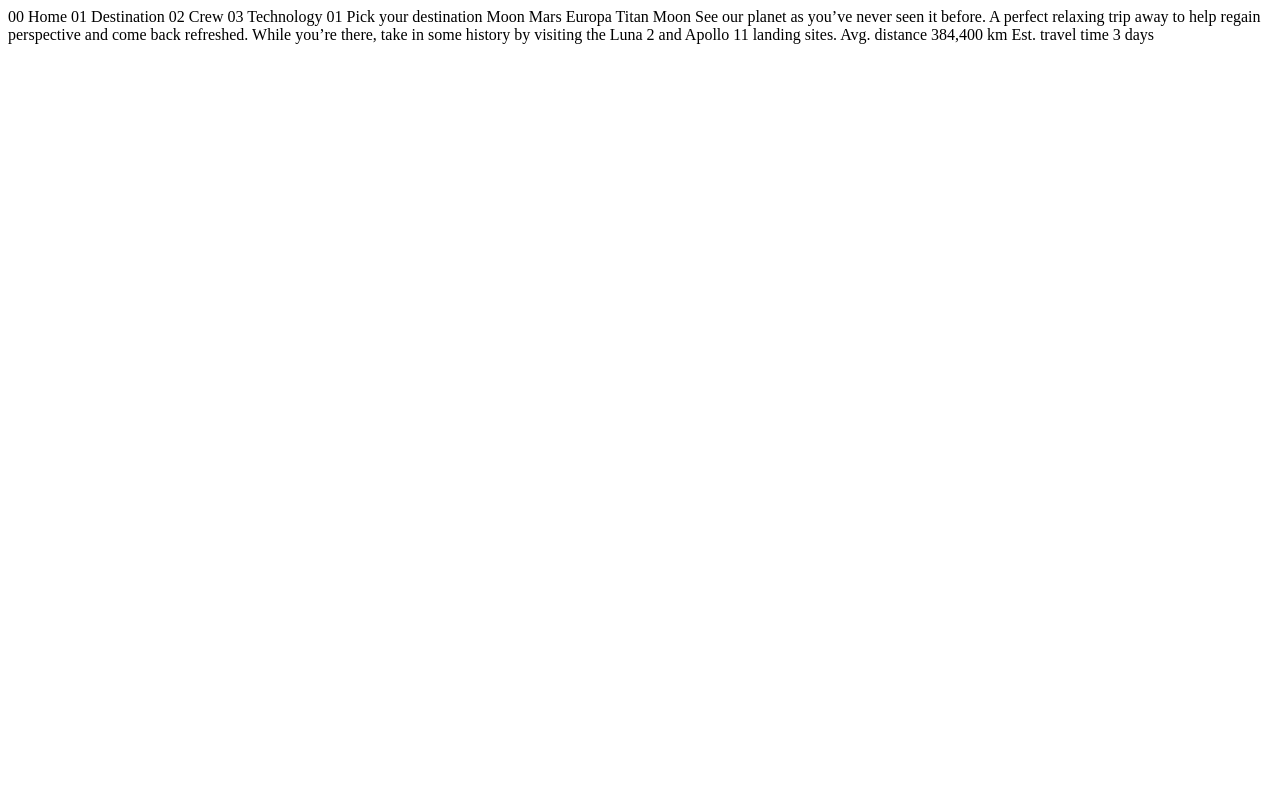
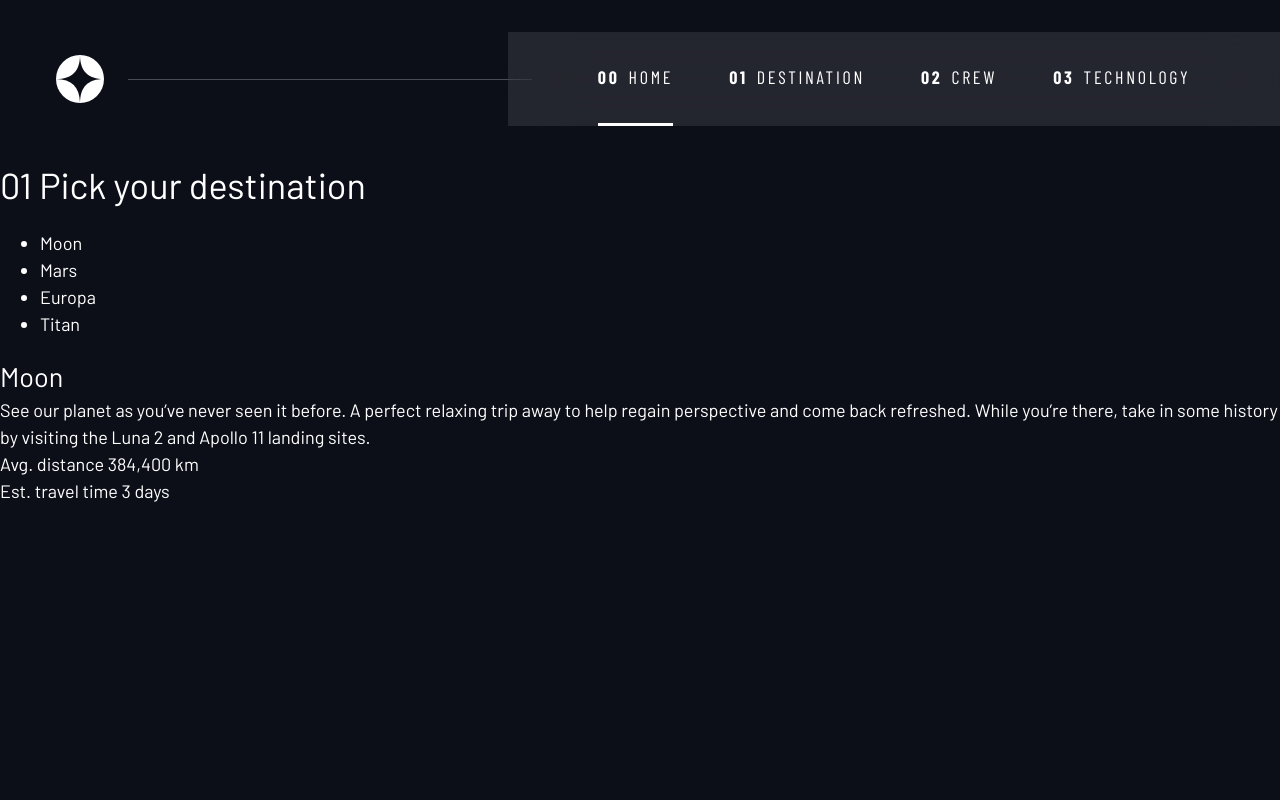
Before and after one commit to timon216/space-tourism-website, a plain HTML site: page destination-moon.html in a window 1280 px wide. Drawn offline with nearby package versions, Linux system fonts and the light colour scheme; a web font is replaced by a local one.

Commit message:
add basic markup to destination page (moon)

```diff
--- a/destination-moon.html
+++ b/destination-moon.html
@@ -7,31 +7,60 @@
   <link rel="icon" type="image/png" sizes="32x32" href="./assets/favicon-32x32.png">
 
   <title>Frontend Mentor | Space tourism website</title>
+
+  <!-- Google fonts -->
+  <link rel="preconnect" href="https://fonts.googleapis.com">
+  <link rel="preconnect" href="https://fonts.gstatic.com" crossorigin>
+  <link href="https://fonts.googleapis.com/css2?family=Barlow+Condensed:wght@400;700&family=Bellefair&family=Barlow:wght@400;700&display=swap" rel="stylesheet">
+
+  <link rel="stylesheet" href="index.css">
+  <script src="index.js" defer></script>
 </head>
-<body>
+<body class="destination">
 
-  00 Home
-  01 Destination
-  02 Crew
-  03 Technology
+  <a class="skip-to-content" href="#main">Skip to content</a>
 
-  01 Pick your destination
+  <header class="primary-header flex">
+    <div>
+      <img src="./assets/shared/logo.svg" alt="space tourism logo" class="logo">
+    </div>
+    <button class="mobile-nav-toggle" aria-controls="primary-navigation"><span class="sr-only" aria-expanded="false">Menu</span></button>
+    <nav>
+      <ul id="primary-navigation" data-visible="false" class="primary-navigation underline-indicators flex">
+          <li class="active"><a class="ff-sans-cond uppercase text-white letter-spacing-2" href="index.html"><span aria-hidden="true">00</span>Home</a>
+          <li><a class="ff-sans-cond uppercase text-white letter-spacing-2" href="destination.html"><span aria-hidden="true">01</span>Destination</a>
+          <li><a class="ff-sans-cond uppercase text-white letter-spacing-2" href="crew.html"><span aria-hidden="true">02</span>Crew</a>
+          <li><a class="ff-sans-cond uppercase text-white letter-spacing-2" href="technology.html"><span aria-hidden="true">03</span>Technology</a>
+      </ul>
+    </nav>
+  </header>
 
-  Moon
-  Mars
-  Europa
-  Titan
+  <main id="main" class="grid-container-xxxxxxxx grid-container--destination">
 
-  Moon
+    <h1>01 Pick your destination</h1>
 
-  See our planet as you’ve never seen it before. A perfect relaxing trip away to help
-  regain perspective and come back refreshed. While you’re there, take in some history
-  by visiting the Luna 2 and Apollo 11 landing sites.
+    <nav>
+      <ul>
+        <li>Moon</li>
+        <li>Mars</li>
+        <li>Europa</li>
+        <li>Titan</li>
+      </ul>
+    </nav>
 
-  Avg. distance
-  384,400 km
+    <h2>Moon</h2>
 
-  Est. travel time
-  3 days
+    <p>See our planet as you’ve never seen it before. A perfect relaxing trip away to help
+    regain perspective and come back refreshed. While you’re there, take in some history
+    by visiting the Luna 2 and Apollo 11 landing sites.</p>
+
+    <p>Avg. distance
+    384,400 km</p>
+
+    <p>Est. travel time
+    3 days</p>
+
+  </main>
+
 </body>
 </html>
```
